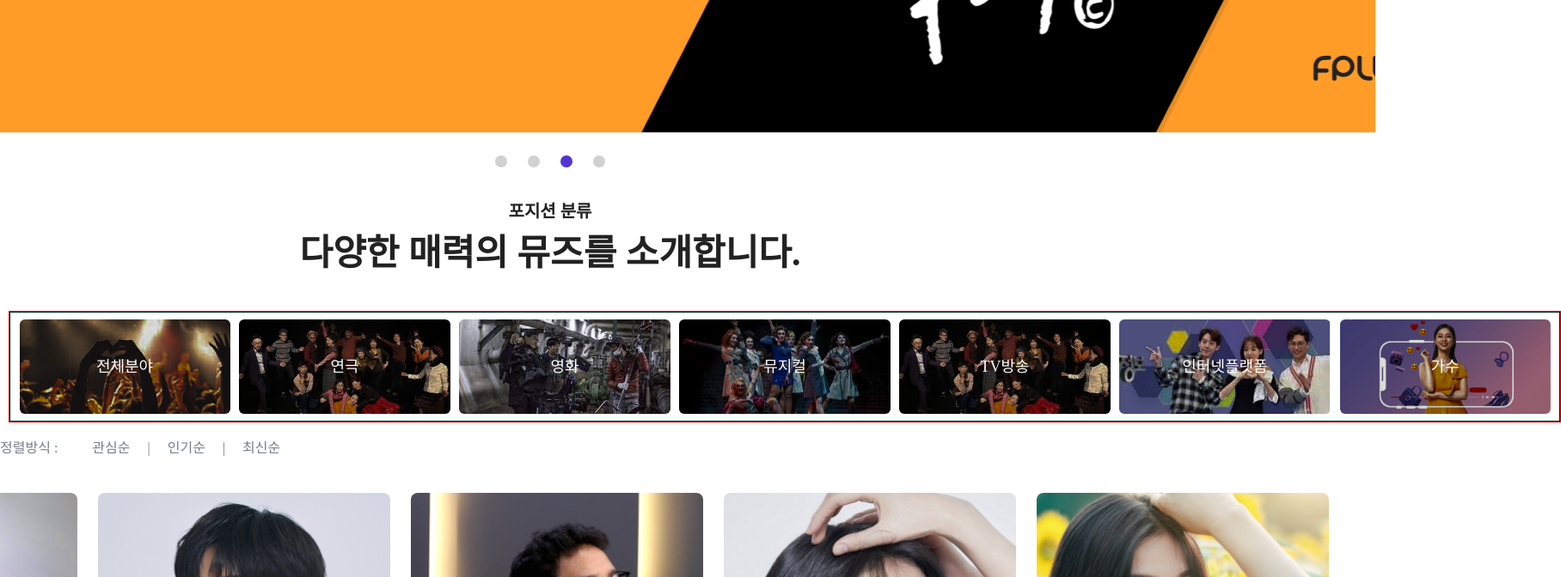
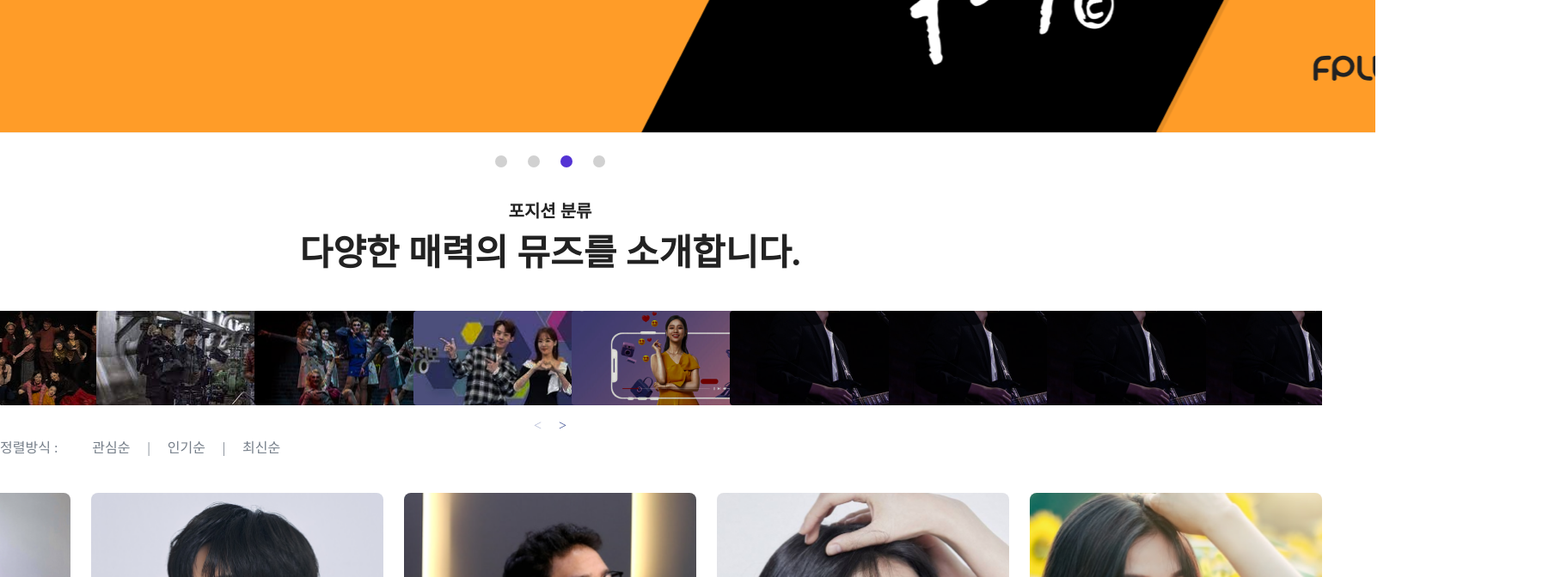
Before and after one commit to kdobro92/fplus_front_react, a React (Create React App) app: page / in a window 1280 px wide. Shown: the part 446-1118 px from the top of the page at 86% size, 1816 px wide, since content can reach past the window. Built offline with nearby package versions, Linux system fonts and the light colour scheme.

Commit message:
[client] 수정: genre.js

```diff
--- a/src/components/ImageSlider.js
+++ b/src/components/ImageSlider.js
@@ -3,18 +3,19 @@
 /* eslint-disable no-unreachable */
 import 'slick-carousel/slick/slick.css';
 import 'slick-carousel/slick/slick-theme.css';
+import Slider from 'react-slick';
 import './ImageSlider.css';
-import Slider from 'react-slick';
 
 // main image
-const images = [
-  'img/main1.png',
-  'img/main2.png',
-  'img/main3.png',
-  'img/main4.png',
-];
 
 function ImageSlider() {
+  const images = [
+    'img/main1.png',
+    'img/main2.png',
+    'img/main3.png',
+    'img/main4.png',
+  ];
+
   const settings = {
     dots: true,
     infinite: true,
--- a/src/components/Main/Genre.css
+++ b/src/components/Main/Genre.css
@@ -1,55 +1,37 @@
-.aaa {
-  width: 100%;
+.wrap_container {
   display: flex;
   justify-content: center;
-  align-items: center;
-  border: 1px solid red;
-}
-
-.wrap_container {
-  height: 100%;
-  display: flex;
-  justify-content: center;
-  /* width: 1920px; */
-  width: 100%;
-  border: 1px solid black;
 }
 
 .wrap_genre {
   display: flex;
   justify-content: center;
   align-items: center;
-  margin: 8px;
-  width: 240px;
-}
-
-.alice-carousel {
-  width: 1804px;
+  width: 1796px;
+  height: 110px;
 }
 
 .alice-carousel__stage-item {
-  position: relative;
-  border-radius: 12px;
-  width: 240px;
-  height: 110px;
+  margin: 0 0.8px;
   border-radius: 8px;
-  padding: 0 0 0 10px;
 }
 
-.alice-carousel__stage-item:nth-last-child(1) {
+.alice-carousel__stage-item img {
+  border-radius: 4px;
 }
 
-.alice-carousel__stage-item:hover {
-  cursor: pointer;
+.genre_list {
+  display: flex;
+  justify-content: center;
+  align-items: center;
+  width: 244px;
+  height: 110px;
+  border: 1px solid blue;
+  margin: 8px;
 }
 
 .genre_img {
   border-radius: 6px;
-}
-
-.alice-carousel__prev-btn {
-}
-.alice-carousel__next-btn {
 }
 
 .genre_txt {
--- a/src/components/Main/Genre.js
+++ b/src/components/Main/Genre.js
@@ -1,157 +1,79 @@
+/* eslint-disable react/jsx-props-no-spreading */
 /* eslint-disable react/no-array-index-key */
 import AliceCarousel from 'react-alice-carousel';
-// import 'react-alice-carousel/lib/alice-carousel.css';
+import 'react-alice-carousel/lib/alice-carousel.css';
 import './Genre.css';
 
 function Genre() {
   const handleDragStart = (e) => e.preventDefault();
 
   const items = [
-    <div className="aaa">
-      <div className="wrap_container">
-        <div className="wrap_genre">
-          <img
-            className="genre_img"
-            src="img/total.png"
-            onDragStart={handleDragStart}
-            role="presentation"
-            alt="img"
-          />
-          <div className="genre_txt">전체분야</div>
-        </div>
-        <div className="wrap_genre">
-          <img
-            className="genre_img"
-            src="img/theater.png"
-            onDragStart={handleDragStart}
-            role="presentation"
-            alt="img"
-          />
-          <div className="genre_txt">연극</div>
-        </div>
-        <div className="wrap_genre">
-          <img
-            className="genre_img"
-            src="img/movie.png"
-            onDragStart={handleDragStart}
-            role="presentation"
-            alt="img"
-          />
-          <div className="genre_txt">영화</div>
-        </div>
-        <div className="wrap_genre">
-          <img
-            className="genre_img"
-            src="img/musical.png"
-            onDragStart={handleDragStart}
-            role="presentation"
-            alt="img"
-          />
-          <div className="genre_txt">뮤지컬</div>
-        </div>
-        <div className="wrap_genre">
-          <img
-            className="genre_img"
-            src="img/theater.png"
-            onDragStart={handleDragStart}
-            role="presentation"
-            alt="img"
-          />
-          <div className="genre_txt">TV방송</div>
-        </div>
-        <div className="wrap_genre">
-          <img
-            className="genre_img"
-            src="img/tv.png"
-            onDragStart={handleDragStart}
-            role="presentation"
-            alt="img"
-          />
-          <div className="genre_txt">인터넷플랫폼</div>
-        </div>
-        <div className="wrap_genre">
-          <img
-            className="genre_img"
-            src="img/platform.png"
-            onDragStart={handleDragStart}
-            role="presentation"
-            alt="img"
-          />
-          <div className="genre_txt">가수</div>
-        </div>
-      </div>
-
-      {/* <div className="wrap_genre">
-        <img
-          className="genre_img"
-          src="img/singer.png"
-          onDragStart={handleDragStart}
-          role="presentation"
-          alt="img"
-        />
-        <div className="genre_txt">스텝</div>
-      </div>
-      <div className="wrap_genre">
-        <img
-          className="genre_img"
-          src="img/theater.png"
-          onDragStart={handleDragStart}
-          role="presentation"
-          alt="img"
-        />
-        <div className="genre_txt">인터넷플랫폼</div>
-      </div>
-      <div className="wrap_genre">
-        <img
-          className="genre_img"
-          src="img/theater.png"
-          onDragStart={handleDragStart}
-          role="presentation"
-          alt="img"
-        />
-        <div className="genre_txt">인터넷플랫폼</div>
-      </div> */}
-    </div>,
+    <img
+      src="/img/total.png"
+      onDragStart={handleDragStart}
+      alt="presentation"
+    />,
+    <img
+      src="img/theater.png"
+      onDragStart={handleDragStart}
+      alt="presentation"
+    />,
+    <img
+      src="img/movie.png"
+      onDragStart={handleDragStart}
+      alt="presentation"
+    />,
+    <img
+      src="img/musical.png"
+      onDragStart={handleDragStart}
+      alt="presentation"
+    />,
+    <img src="img/tv.png" onDragStart={handleDragStart} alt="presentation" />,
+    <img
+      src="img/platform.png"
+      onDragStart={handleDragStart}
+      alt="presentation"
+    />,
+    <img
+      src="img/singer.png"
+      onDragStart={handleDragStart}
+      alt="presentation"
+    />,
+    <img
+      src="img/singer.png"
+      onDragStart={handleDragStart}
+      alt="presentation"
+    />,
+    <img
+      src="img/singer.png"
+      onDragStart={handleDragStart}
+      alt="presentation"
+    />,
+    <img
+      src="img/singer.png"
+      onDragStart={handleDragStart}
+      alt="presentation"
+    />,
   ];
 
-  // const responsive = {
-  //   0: {
-  //     items: 2,
-  //   },
-  //   1024: {
-  //     items: 11,
-  //   },
-  // };
-
   return (
-    <AliceCarousel
-      mouseTracking
-      items={items}
-      disableDotsControls
-      disableButtonsControls
-      // responsive={responsive}
-    />
-    // <div className="wrap_genre">
-    //   <div className="genre_container">
-    //     {genreArr.map((data, index) => (
-    //       <button
-    //         type="button"
-    //         key={index}
-    //         className="genre_list"
-    //         aria-hidden="true"
-    //         onClick={clickHandler}
-    //       >
-    //         <img
-    //           className="genre_img"
-    //           src={data.image}
-    //           alt="genre"
-    //           onDragStart={handleDragStart}
-    //           role="presentation"
-    //         />
-    //       </button>
-    //     ))}
-    //   </div>
-    // </div>
+    <div className="wrap_container">
+      <div className="wrap_genre">
+        <AliceCarousel
+          mouseTracking
+          items={items}
+          disableDotsControls
+          responsive={{
+            0: {
+              items: 1,
+            },
+            1024: {
+              items: 7,
+            },
+          }}
+        />
+      </div>
+    </div>
   );
 }
 
--- a/src/components/Main/Post.css
+++ b/src/components/Main/Post.css
@@ -52,7 +52,7 @@
 .post_container {
   display: flex;
   align-items: center;
-  width: 1804px;
+  width: 1820px;
 }
 
 .post_list {
```
